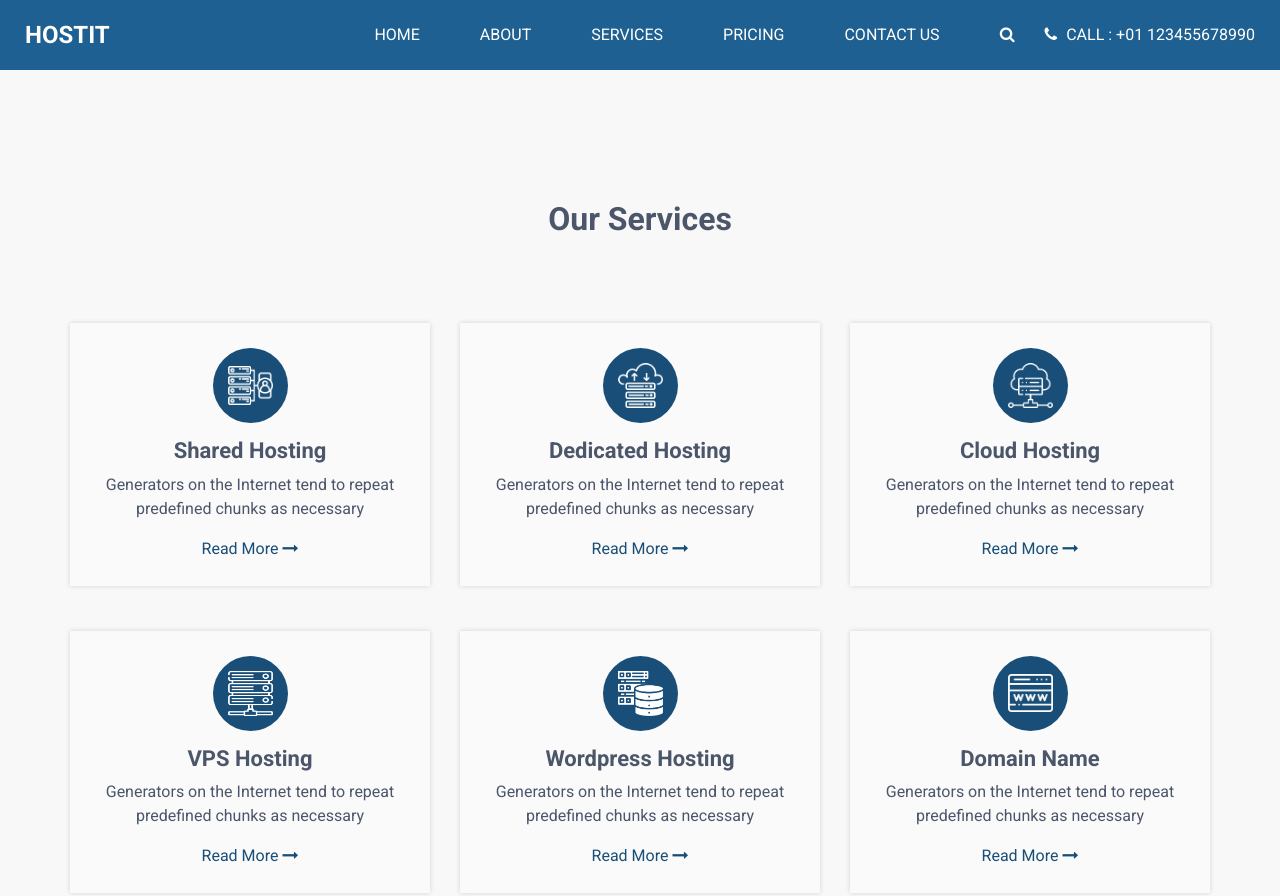
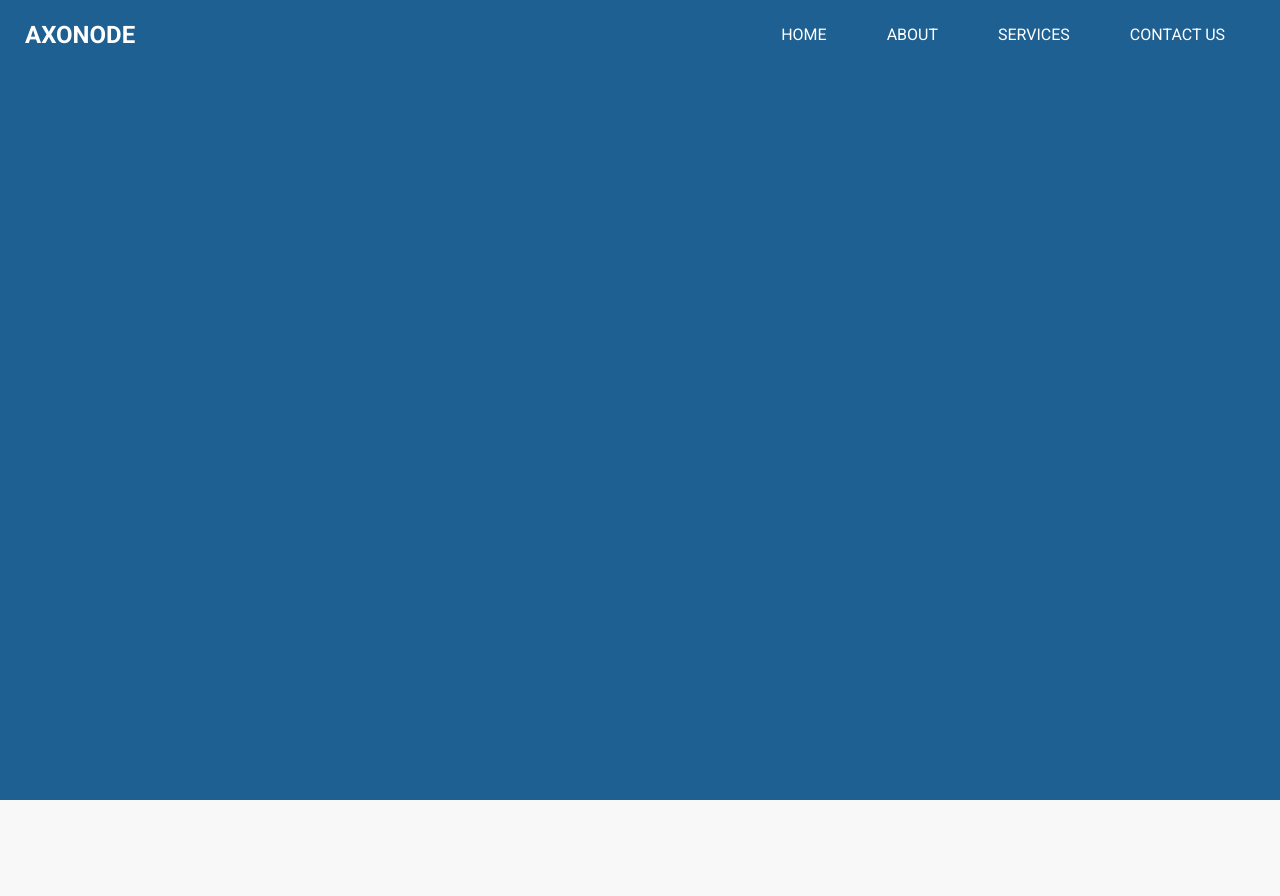
Before and after one commit to MrChileball/MrChileball.github.io, a plain HTML site: page service.html in a window 1280 px wide. Shown: the top 896 px of the page. Drawn offline with Linux system fonts and the light colour scheme; a script that the page names is missing.

Commit message:
Refactorización de la página de service.html

```diff
--- a/service.html
+++ b/service.html
@@ -8,12 +8,12 @@
     <!-- Mobile Metas -->
     <meta name="viewport" content="width=device-width, initial-scale=1, shrink-to-fit=no" />
     <!-- Site Metas -->
-  <link rel="icon" href="images/fevicon.png" type="image/gif" />
+    <link rel="icon" href="images/axo.png" type="image/gif" />
     <meta name="keywords" content="" />
     <meta name="description" content="" />
     <meta name="author" content="" />
 
-  <title>Hostit</title>
+    <title>AxoNode</title>
 
 
     <!-- bootstrap core css -->
@@ -32,7 +32,7 @@
 
   </head>
 
-<body class="sub_page">
+  <body>
 
     <div class="hero_area">
       <!-- header section strats -->
@@ -40,7 +40,7 @@
         <div class="container-fluid">
           <nav class="navbar navbar-expand-lg custom_nav-container ">
             <a class="navbar-brand" href="index.html">
-            <span>Hostit</span>
+              <span>AxoNode</span>
             </a>
 
             <button class="navbar-toggler" type="button" data-toggle="collapse" data-target="#navbarSupportedContent" aria-controls="navbarSupportedContent" aria-expanded="false" aria-label="Toggle navigation">
@@ -49,40 +49,24 @@
 
             <div class="collapse navbar-collapse" id="navbarSupportedContent">
               <ul class="navbar-nav  ml-auto">
-              <li class="nav-item ">
+                <li class="nav-item active">
                   <a class="nav-link" href="index.html">Home <span class="sr-only">(current)</span></a>
                 </li>
                 <li class="nav-item">
                   <a class="nav-link" href="about.html"> About</a>
                 </li>
-              <li class="nav-item active">
+                <li class="nav-item">
                   <a class="nav-link" href="service.html">Services</a>
-              </li>
-              <li class="nav-item">
-                <a class="nav-link" href="price.html">Pricing</a>
                 </li>
                 <li class="nav-item">
                   <a class="nav-link" href="contact.html">Contact Us</a>
                 </li>
               </ul>
-            <div class="quote_btn-container">
-              <form class="form-inline">
-                <button class="btn   nav_search-btn" type="submit">
-                  <i class="fa fa-search" aria-hidden="true"></i>
-                </button>
-              </form>
-              <a href="">
-                <i class="fa fa-phone" aria-hidden="true"></i>
-                <span>
-                  Call : +01 123455678990
-                </span>
-              </a>
-            </div>
             </div>
           </nav>
         </div>
       </header>
-    <!-- end header section -->
+      <!-- CABEZERA -->
   </div>
 
   <!-- service section -->
```
Also changed, not shown: index.html (+1 -1 lines). Lines whose indentation alone changed are shown as unchanged.
